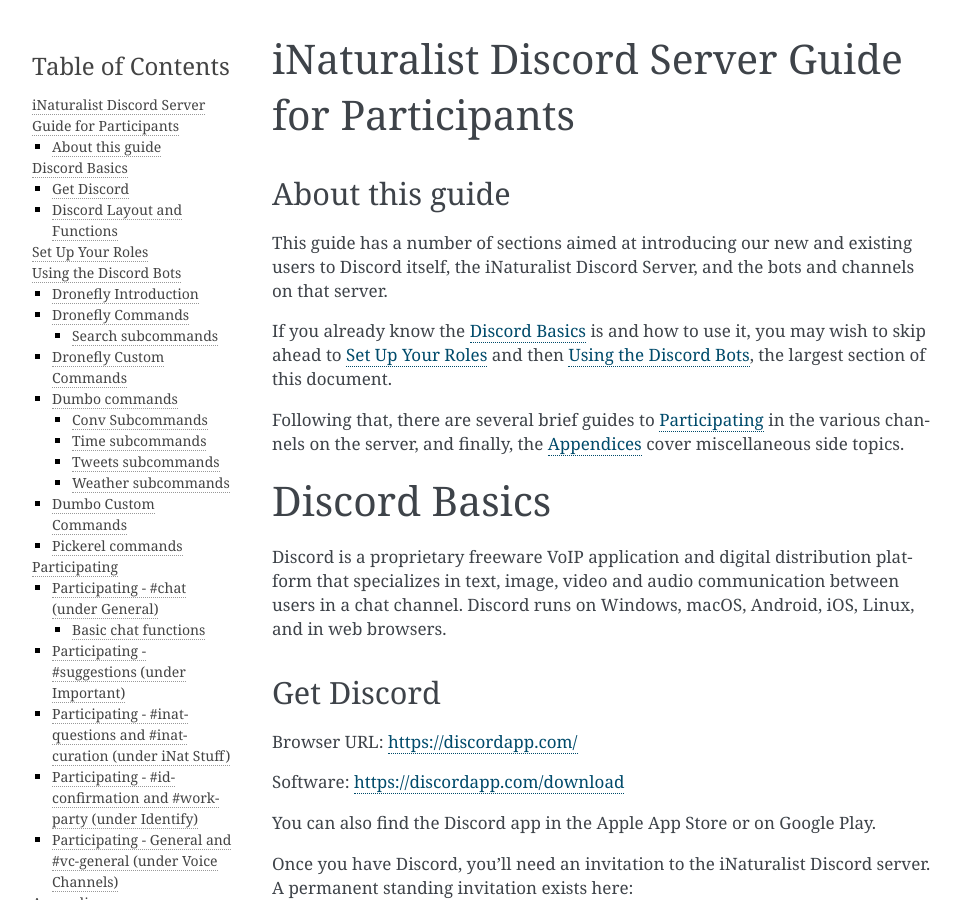
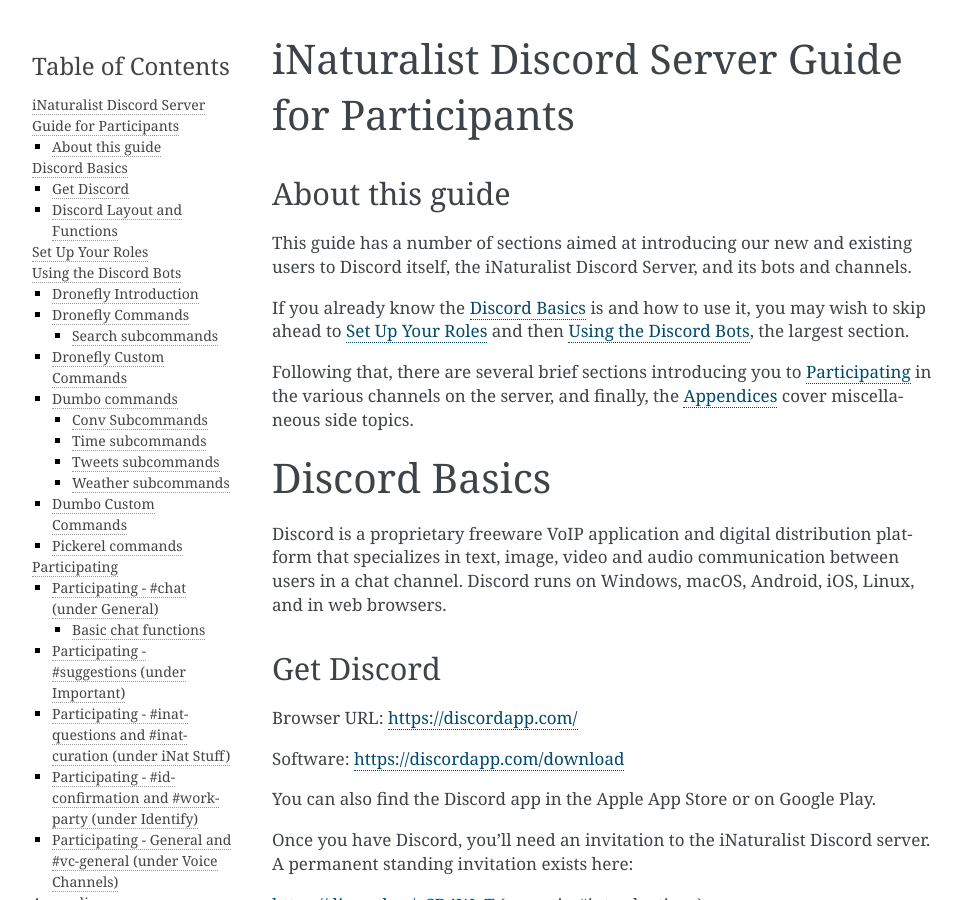
Before and after one commit to dronefly-garden/dronefly-doc, a Sphinx documentation site: the page built from docs/guide_for_participants.rst, in a window 1280 px wide and 900 px high. Shown: the whole window, without its empty margins (148-1109 px from the left). Built offline with Sphinx 7.4.7, drawn with Linux system fonts in a browser that asks for light colours.

Commit message:
Minor improvements to intro.

```diff
--- a/docs/guide_for_participants.rst
+++ b/docs/guide_for_participants.rst
@@ -8,15 +8,15 @@
 ----------------
 This guide has a number of sections aimed at introducing our new
 and existing users to Discord itself, the iNaturalist Discord Server,
-and the bots and channels on that server.
+and its bots and channels.
 
 If you already know the :ref:`Discord Basics` is and how to use it, you may
 wish to skip ahead to :ref:`Set Up Your Roles` and then :ref:`Using the
-Discord Bots`, the largest section of this document.
+Discord Bots`, the largest section.
 
-Following that, there are several brief guides to :ref:`Participating` in the
-various channels on the server, and finally, the :ref:`Appendices` cover
-miscellaneous side topics.
+Following that, there are several brief sections introducing you to
+:ref:`Participating` in the various channels on the server, and finally, the
+:ref:`Appendices` cover miscellaneous side topics.
 
 ==============
 Discord Basics
```
